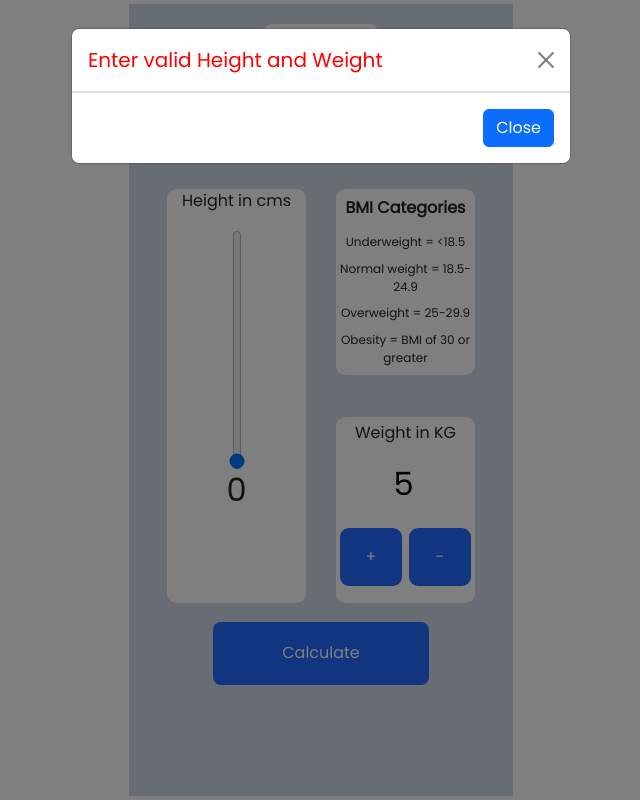
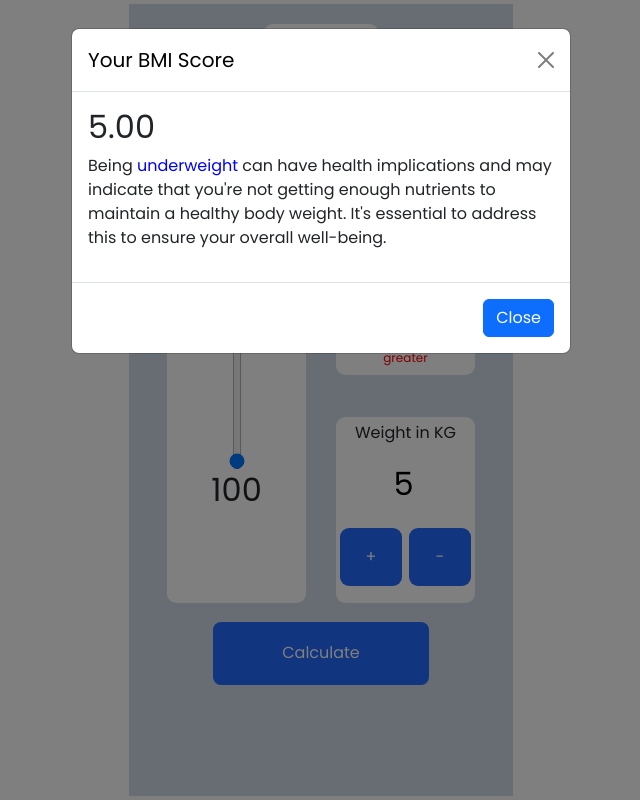
Before and after one commit to sathish0305/BMI-Calculator, a website built with Vite: page index.html in a window 1280 px wide. Both pictures are taken after typing "5" into the empty fields and a click on the button "Calculate". Shown: the whole page, without its empty margins (319-959 px from the left). Built offline with nearby package versions, Linux system fonts and the light colour scheme; files whose address does not match are found by name.

Commit message:
bmi explaination added

```diff
--- a/index.html
+++ b/index.html
@@ -25,16 +25,16 @@
     <div class="metrics-section">
       <div class="height-section">
         <p>Height in cms</p>
-        <input id="height" class="range" type="range" min="0" max="200" value="0" step="1" />
-        <h2 id="heightDisplay" class="height-display">0</h2>
+        <input id="height" class="range" type="range" min="100" max="200" value="100" step="1" />
+        <h2 id="heightDisplay" class="height-display">100</h2>
       </div>
       <div class="age-weight-section">
         <div class="age">
           <h6><b>BMI Categories</b></h6>
-          <p>Underweight = &lt;18.5</p>
-          <p>Normal weight = 18.5-24.9</p>
-          <p>Overweight = 25-29.9</p>
-          <p>Obesity = BMI of 30 or greater</p>
+          <p style="color: blue;">Underweight = &lt;18.5</p>
+          <p style="color: green;">Normal weight = 18.5-24.9</p>
+          <p style="color: orange;">Overweight = 25-29.9</p>
+          <p style="color: red;">Obesity = BMI of 30 or greater</p>
         </div>
         <div class="weight">
           <p>Weight in KG</p>
@@ -49,13 +49,14 @@
     </div>
     <div class="submit-section">
       <!-- Button trigger modal -->
-      <button id="calculate" type="button" class="btn btn-primary" data-bs-toggle="modal" data-bs-target="#staticBackdrop">Calculate
+      <button id="calculate" type="button" class="btn btn-primary" data-bs-toggle="modal"
+        data-bs-target="#staticBackdrop">Calculate
       </button>
     </div>
 
     <!-- Modal -->
-    <div class="modal fade modal-dialog-scrollable" id="staticBackdrop" data-bs-backdrop="static" data-bs-keyboard="false" tabindex="-1"
-      aria-labelledby="staticBackdropLabel" aria-hidden="true">
+    <div class="modal fade modal-dialog-scrollable" id="staticBackdrop" data-bs-backdrop="static"
+      data-bs-keyboard="false" tabindex="-1" aria-labelledby="staticBackdropLabel" aria-hidden="true">
       <div class="modal-dialog">
         <div class="modal-content">
           <div class="modal-header">
@@ -63,22 +64,13 @@
             <button type="button" class="btn-close" data-bs-dismiss="modal" aria-label="Close"></button>
           </div>
           <div class="modal-body">
+            <h2 id="result">Your BMI is: <span id="bmiValue"></span></h2>
+            <p id="details"></p>
           </div>
           <div class="modal-footer">
             <button type="button" class="btn btn-primary" data-bs-dismiss="modal">Close</button>
           </div>
         </div>
-      </div>
-    </div>
-    <div class="toast" role="alert" aria-live="assertive" aria-atomic="true">
-      <div class="toast-header">
-        <img src="..." class="rounded me-2" alt="...">
-        <strong class="me-auto">Bootstrap</strong>
-        <small>11 mins ago</small>
-        <button type="button" class="btn-close" data-bs-dismiss="toast" aria-label="Close"></button>
-      </div>
-      <div class="toast-body">
-        Hello, world! This is a toast message.
       </div>
     </div>
   </main>
--- a/main.js
+++ b/main.js
@@ -6,31 +6,45 @@ let weightMinus = document.getElementById('minus')
 let calculate = document.getElementById('calculate')
 let modalTitle = document.getElementsByClassName('modal-title')[0]
 let modalBody = document.getElementsByClassName('modal-body')[0]
-height.addEventListener('input',()=>{
+let details  = document.getElementById('details')
+
+height.addEventListener('input', () => {
     let heightValue = height.value
     heightDisplay.innerHTML = heightValue
 })
 
-weightAdd.addEventListener('click',()=>{
+weightAdd.addEventListener('click', () => {
     weight.innerHTML = ++weight.value
 })
 
-weightMinus.addEventListener('click',()=>{
+weightMinus.addEventListener('click', () => {
     weight.innerHTML = --weight.value
 })
 
-calculate.addEventListener('click',()=>{
+calculate.addEventListener('click', () => {
     let currentHeight = height.value
     let currentWeight = weight.value
     if (isNaN(currentWeight) || isNaN(currentHeight) || currentWeight <= 0 || currentHeight <= 0) {
         modalTitle.innerHTML = 'Enter valid Height and Weight'
         modalTitle.style.color = 'red'
         modalBody.style.display = 'none'
-    }else{
+    } else {
         modalTitle.innerHTML = 'Your BMI Score'
         modalBody.style.display = 'block'
         modalTitle.style.color = 'black'
+        let meters = currentHeight / 100
+        let bmi = currentWeight / (meters * meters)
+        bmi = bmi.toFixed(2)
+        console.log(bmi)
+        document.getElementById('result').innerHTML =  bmi;
+        if(bmi<18.5){
+            details.innerHTML = `Being <span style='color:blue';>underweight</span> can have health implications and may indicate that you're not getting enough nutrients to maintain a healthy body weight. It's essential to address this to ensure your overall well-being.`
+        }else if(bmi>=18.5 && bmi<=24.9){
+            details.innerHTML = `Being <span style='color:green';>Normal Weight</span> This means that, based on your height and weight, you are considered to have a healthy body weight.`
+        }else if(bmi>=25 && bmi<=29.9){
+            details.innerHTML = `Being <span style='color:orange';>Over Weight</span> means that you have a higher amount of body fat relative to your height. This can have implications for your overall health and well-being.`
+        }else if(bmi>=30){
+            details.innerHTML = `Being <span style='color:red';>Obesity</span> This indicates that your body weight is higher than the recommended range for your height, posing potential health risks. Obesity is associated with an increased risk of various health conditions, including heart disease, diabetes, and certain types of cancer.`
+        }
     }
-
-
 })
--- a/style.css
+++ b/style.css
@@ -159,7 +159,7 @@ main{
   outline: none;
 }
 
-@media only screen and (max-width: 600px) {
+@media only screen and (max-width: 1024px) {
   main{
       height: 100%;
       width: 100%;
```
